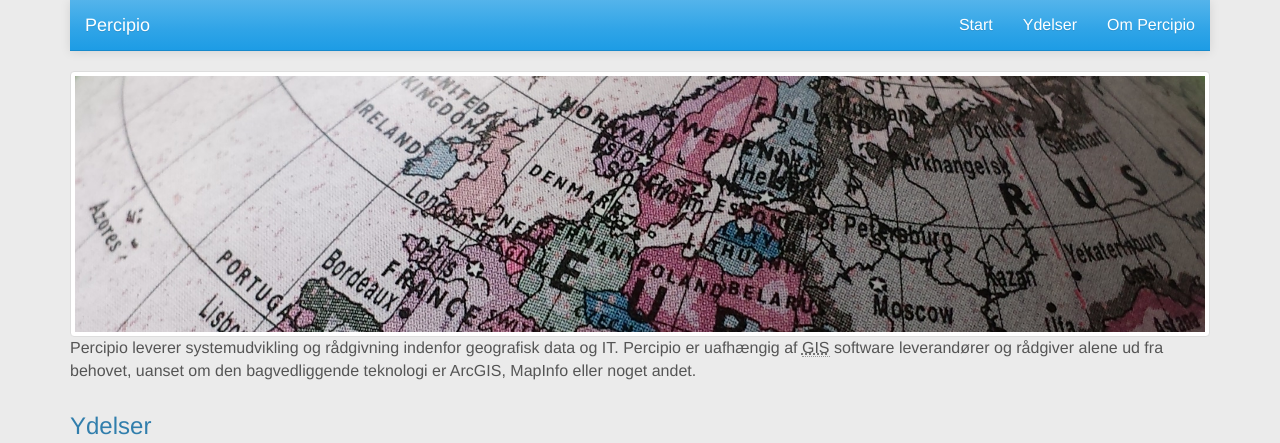
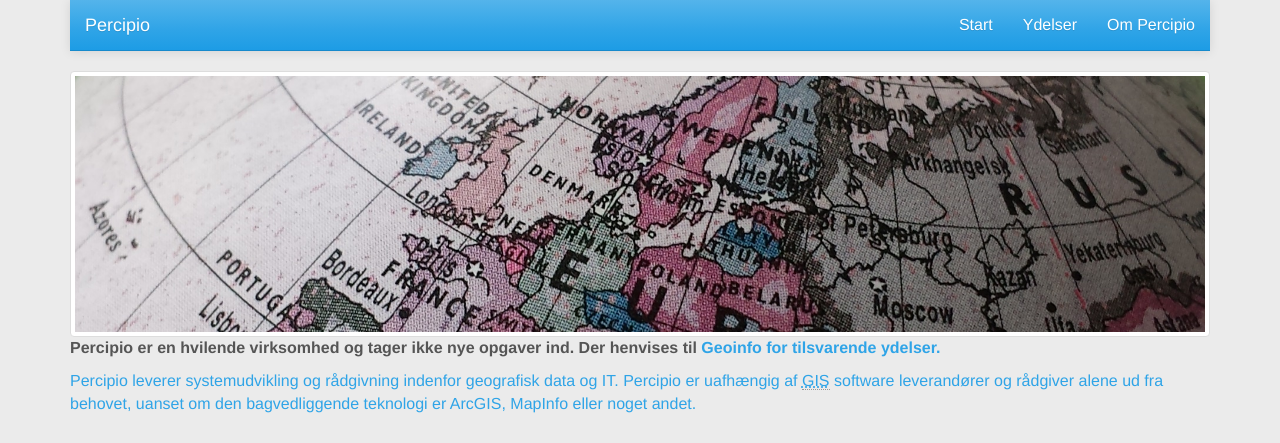
Before and after one commit to percipio-dk/percipio-dk.github.io, a plain HTML site: page index.html in a window 1280 px wide. Shown: the top 443 px of the page. Drawn offline with Linux system fonts and the light colour scheme.

Commit message:
hvilende virksomhed added.

```diff
--- a/index.html
+++ b/index.html
@@ -35,6 +35,7 @@
         </div>
         <div class="container" id="start">
             <img alt="photo of a globe." class="img-responsive img-thumbnail" src="images/old_globe.jpg" />
+            <p><b>Percipio er en hvilende virksomhed og tager ikke nye opgaver ind. Der henvises til <a href="http://www.geoinfo.dk/">Geoinfo<a> for tilsvarende ydelser.</b></p>
             <p>Percipio leverer systemudvikling og r&aring;dgivning indenfor geografisk data og IT. Percipio er uafh&aelig;ngig af <abbr title="Geografisk Informations System">GIS</abbr> software leverand&oslash;rer og r&aring;dgiver alene ud fra behovet, uanset om den bagvedliggende teknologi er ArcGIS, MapInfo eller noget andet. </p>
         </div>
         <div class="container" id="ydelser">
```
